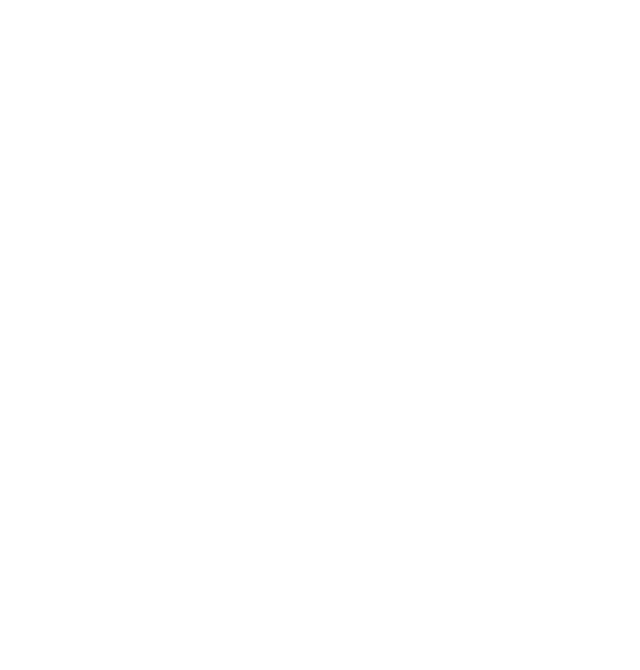
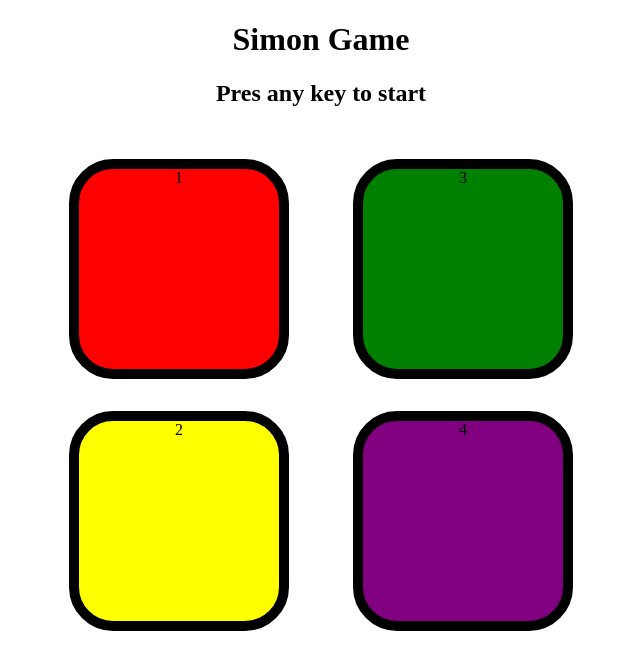
Before and after one commit to Hemranjan/Full-Stack-Development, a plain HTML site: page JS/Simon Game/intro.html in a window 1280 px wide. Shown: the whole page, without its empty margins (319-959 px from the left). Drawn offline with Linux system fonts and the light colour scheme.

Commit message:
added structure

```diff
--- a/JS/Simon Game/intro.html
+++ b/JS/Simon Game/intro.html
@@ -3,12 +3,25 @@
 <head>
     <meta charset="UTF-8">
     <meta name="viewport" content="width=device-width, initial-scale=1.0">
-    <title>Document</title>
+    <title>Simon Says Game</title>
     <link rel="stylesheet" href="style.css">
 </head>
 <body>
+    <h1>Simon Game</h1>
+    <h2>Pres any key to start</h2>
 
+    <div class="btn-container">
+        <div class="line-one">
+            <div class="btn red">1</div>
+            <div class="btn yellow">2</div>
+        </div>
 
+        <div class="line-two">
+            <div class="btn green ">3</div>
+            <div class="btn purple">4</div>
+        </div>
+
+    </div>
     <script src="app.js"></script>
 </body>
 </html>
--- a/JS/Simon Game/style.css
+++ b/JS/Simon Game/style.css
@@ -0,0 +1,32 @@
+body {
+    text-align: center;
+}
+
+.btn-container {
+    display: flex;
+    justify-content: center;
+}
+
+.btn {
+    height: 200px;
+    width: 200px;
+    border-radius: 20%;
+    border: 10px solid black;
+    margin: 2rem;
+}
+
+.red {
+    background-color: red;
+}
+
+.yellow {
+    background-color: yellow;
+}
+
+.green {
+    background-color: green;
+}
+
+.purple {
+    background-color: purple;
+}
```
